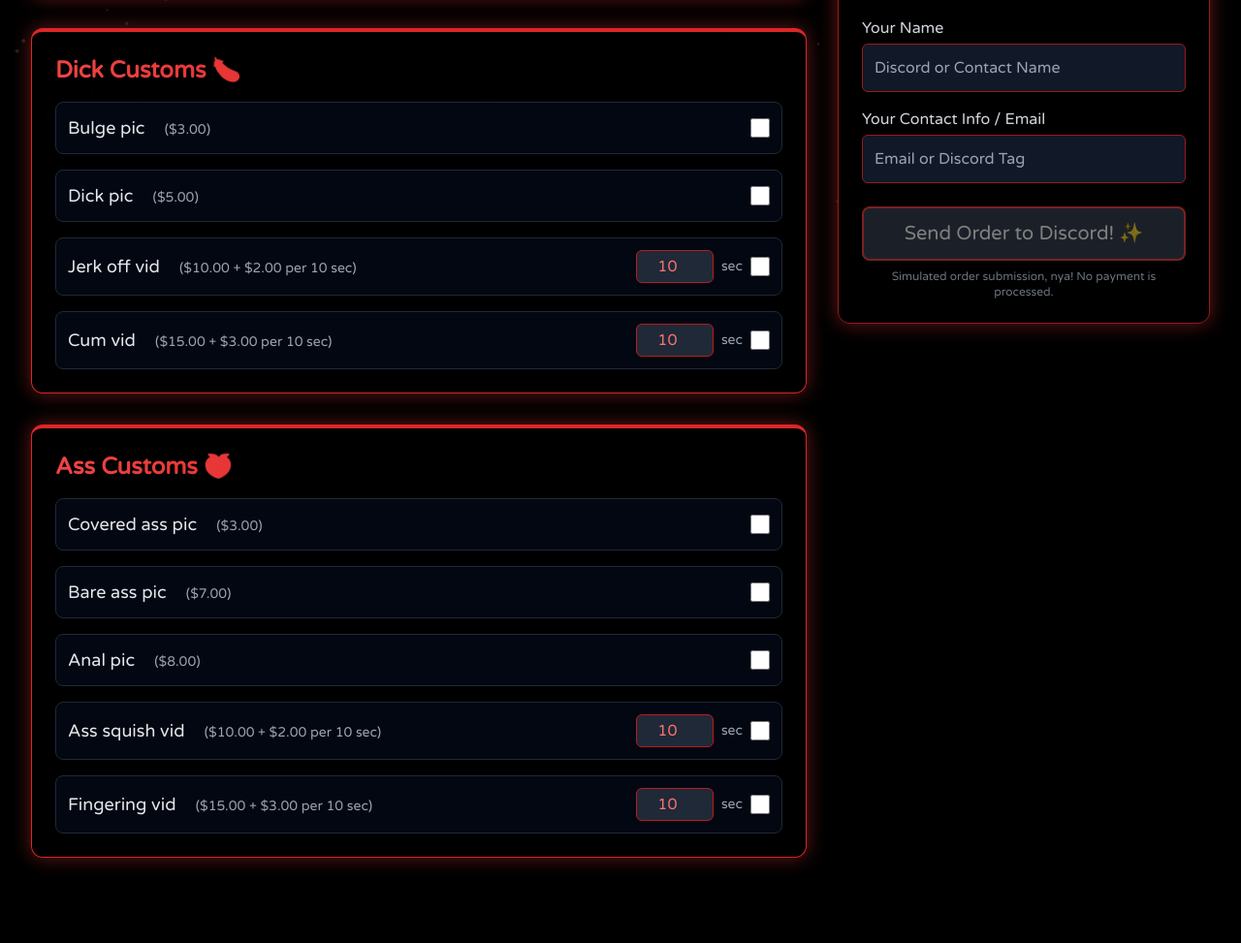
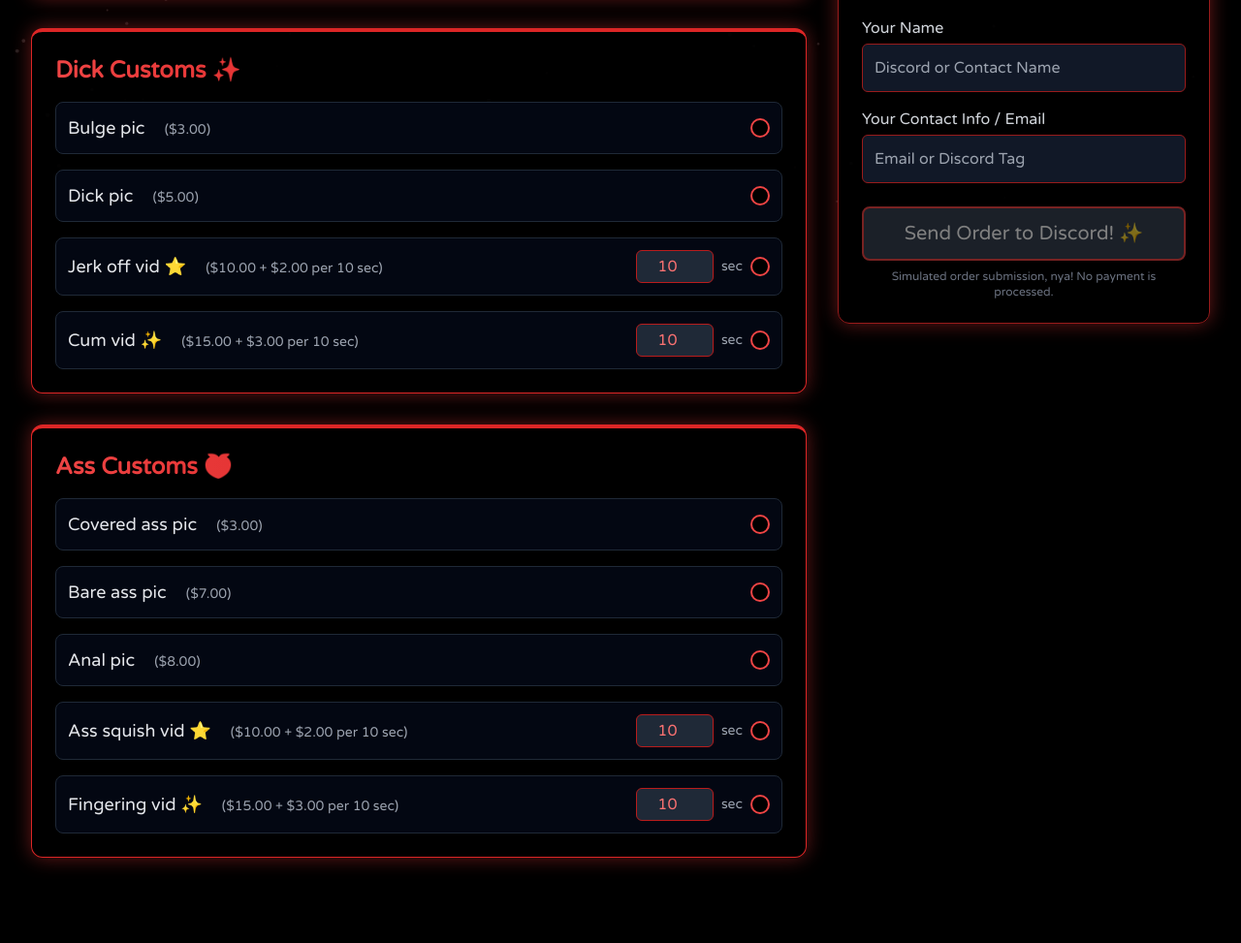
Before and after one commit to JesterCat533/Buyer-site, a website: page index.html in a window 1280 px wide. Shown: the part 582-1555 px from the top of the page at 97% size. Drawn offline with nearby package versions, Linux system fonts and the light colour scheme.

Commit message:
Update index.html

```diff
--- a/index.html
+++ b/index.html
@@ -4,7 +4,9 @@
     <meta charset="UTF-8">
     <meta name="viewport" content="width=device-width, initial-scale=1.0">
     <title>💖 UwU Cute Customs Shop! 💖</title>
-    <!-- Load Tailwind CSS for easy styling --><script src="https://cdn.tailwindcss.com"></script>
+
+    <!-- Load Tailwind CSS -->
+<script src="https://cdn.tailwindcss.com"></script>
     <style>
         /* Changed font to Varela Round for a cute, rounded aesthetic */
         @import url('https://fonts.googleapis.com/css2?family=Varela+Round:wght@400&display=swap');
@@ -60,6 +62,46 @@
             text-shadow: 0 0 8px #ff7777, 0 0 15px #ff4444; /* Brighter, layered glow */
         }
 
+        /* Custom Checkbox Styling (Round and Themed) */
+        .custom-checkbox {
+            appearance: none;
+            -webkit-appearance: none;
+            width: 20px;
+            height: 20px;
+            border: 2px solid #ef4444; /* Red-500 border */
+            border-radius: 50%; /* Make it perfectly round */
+            background-color: #000000; /* Black background */
+            cursor: pointer;
+            transition: all 0.2s ease-in-out;
+            position: relative;
+            flex-shrink: 0; /* Prevents stretching in flex container */
+        }
+
+        .custom-checkbox:checked {
+            background-color: #ef4444; /* Red-500 fill when checked */
+            border-color: #ef4444;
+        }
+
+        /* Custom checkmark using pseudo-element */
+        .custom-checkbox:checked::after {
+            content: '';
+            position: absolute;
+            top: 3px;
+            left: 6px;
+            width: 5px;
+            height: 10px;
+            border: solid #000000; /* Pure black checkmark for contrast */
+            border-width: 0 2px 2px 0;
+            transform: rotate(45deg);
+        }
+
+        /* Style for clickable menu bar */
+        .menu-item-bar {
+            cursor: pointer;
+            user-select: none; /* Prevent text selection on click */
+        }
+
+
         /* Custom message box styling */
         .message-box {
             transition: opacity 0.3s ease-in-out;
@@ -80,13 +122,16 @@
 </head>
 <body class="p-4 md:p-8">
 
-    <!-- Canvas for Parallax Glowing Dots --><canvas id="dotCanvas"></canvas>
+    <!-- Canvas for Parallax Glowing Dots -->
+    <canvas id="dotCanvas"></canvas>
 
-    <!-- Message/Alert Box --><div id="messageBox" class="message-box fixed top-4 right-4 z-50 p-4 rounded-lg shadow-xl text-white opacity-0 transition-opacity hidden">
+    <!-- Message/Alert Box -->
+    <div id="messageBox" class="message-box fixed top-4 right-4 z-50 p-4 rounded-lg shadow-xl text-white opacity-0 transition-opacity hidden">
         <p id="messageText" class="font-semibold text-base"></p>
     </div>
 
-    <!-- Main Content --><div class="content-container container mx-auto">
+    <!-- Main Content -->
+    <div class="content-container container mx-auto">
         <header class="text-center mb-10">
             <h1 class="text-5xl font-extrabold text-red-500 header-glow tracking-wider leading-tight text-gradient">
                 💖 UwU CUTE CUSTOMS MENU! 💖
@@ -97,14 +142,18 @@
         </header>
 
         <main class="grid lg:grid-cols-3 gap-8">
-            <!-- Menu Items --><div id="menuContainer" class="lg:col-span-2 space-y-8">
-                <!-- Menu categories will be injected here by JavaScript --></div>
+            <!-- Menu Items -->
+            <div id="menuContainer" class="lg:col-span-2 space-y-8">
+                <!-- Menu categories will be injected here by JavaScript -->
+            </div>
 
-            <!-- Checkout Form Card --><div class="lg:col-span-1 card p-6 rounded-xl border border-red-800 h-fit sticky top-8">
-                <h2 class="text-3xl font-bold mb-6 text-red-500 text-gradient">✨ Your Cute Order! ✨</h2>
+            <!-- Checkout Form Card -->
+            <div class="lg:col-span-1 card p-6 rounded-xl border border-red-800 h-fit sticky top-8">
+                <h2 class="text-3xl font-bold mb-6 text-red-500 text-gradient">✨ Your Cute Order! ⭐</h2>
 
                 <div id="orderSummary" class="text-gray-400 mb-4 h-48 overflow-y-auto pr-2">
-                    <!-- Selected items will be listed here --><p class="text-center text-base italic text-gray-500">
+                    <!-- Selected items will be listed here -->
+                    <p class="text-center text-base italic text-gray-500">
                         Select items to begin your order, senpai~
                     </p>
                 </div>
@@ -146,28 +195,31 @@
         // --- CONFIGURATION ---
         // !!! IMPORTANT: REPLACE THIS PLACEHOLDER WITH YOUR ACTUAL DISCORD WEBHOOK URL !!!
         const DISCORD_WEBHOOK_URL = 'YOUR_DISCORD_WEBHOOK_URL_HERE';
+        // -----------------------------------------------------------------------------
+
         const BASE_DURATION_SECONDS = 10;
 
         // --- MENU DATA STRUCTURE ---
+        // Emojis updated to use only hearts, stars, and sparkles
         const MENU_ITEMS = {
-            "Thigh Customs 🦵": [
+            "Thigh Customs 💖": [
                 { id: "thigh_pic", name: "Thigh pic", basePrice: 1.00, type: "static" },
                 { id: "thigh_highs", name: "Thigh pic w thigh highs", basePrice: 2.00, type: "static" },
                 { id: "thigh_writing", name: "Thigh pic w custom writing", basePrice: 3.00, type: "static" },
-                { id: "thigh_squishes", name: "Thigh squishes vid", basePrice: 5.00, costPerBlock: 1.00, type: "video" }
+                { id: "thigh_squishes", name: "Thigh squishes vid ⭐", basePrice: 5.00, costPerBlock: 1.00, type: "video" }
             ],
-            "Dick Customs 🍆": [
+            "Dick Customs ✨": [
                 { id: "bulge_pic", name: "Bulge pic", basePrice: 3.00, type: "static" },
                 { id: "dick_pic", name: "Dick pic", basePrice: 5.00, type: "static" },
-                { id: "jo_vid", name: "Jerk off vid", basePrice: 10.00, costPerBlock: 2.00, type: "video" },
-                { id: "cum_vid", name: "Cum vid", basePrice: 15.00, costPerBlock: 3.00, type: "video" }
+                { id: "jo_vid", name: "Jerk off vid ⭐", basePrice: 10.00, costPerBlock: 2.00, type: "video" },
+                { id: "cum_vid", name: "Cum vid ✨", basePrice: 15.00, costPerBlock: 3.00, type: "video" }
             ],
-            "Ass Customs 🍑": [
+            "Ass Customs 🍑": [ // Keeping 🍑 here as it is a specific, known visual request often used in this context
                 { id: "covered_ass", name: "Covered ass pic", basePrice: 3.00, type: "static" },
                 { id: "bare_ass", name: "Bare ass pic", basePrice: 7.00, type: "static" },
                 { id: "anal_pic", name: "Anal pic", basePrice: 8.00, type: "static" },
-                { id: "ass_squish_vid", name: "Ass squish vid", basePrice: 10.00, costPerBlock: 2.00, type: "video" },
-                { id: "fingering_vid", name: "Fingering vid", basePrice: 15.00, costPerBlock: 3.00, type: "video" }
+                { id: "ass_squish_vid", name: "Ass squish vid ⭐", basePrice: 10.00, costPerBlock: 2.00, type: "video" },
+                { id: "fingering_vid", name: "Fingering vid ✨", basePrice: 15.00, costPerBlock: 3.00, type: "video" }
             ]
         };
 
@@ -186,8 +238,10 @@
             if (type === 'success') {
                 messageBox.classList.add('bg-green-600');
             } else if (type === 'error') {
+                // Using red-600 for error messages (matches theme)
                 messageBox.classList.add('bg-red-600');
             } else {
+                // Using yellow-600 for warnings (non-theme color used sparingly for urgency)
                 messageBox.classList.add('bg-yellow-600');
             }
 
@@ -212,6 +266,25 @@
         }
 
         /**
+         * Toggles the selection of a menu item based on the bar click.
+         */
+        function toggleItemSelection(itemId) {
+            const checkbox = document.getElementById(`item_${itemId}`);
+            const durationInput = document.getElementById(`duration_${itemId}`);
+
+            // Toggle the checkbox state
+            checkbox.checked = !checkbox.checked;
+
+            // Manually trigger update order, passing the checkbox element
+            updateOrder({ target: checkbox }, itemId);
+
+            // If it's a video and just got checked, focus the duration input
+            if (checkbox.checked && durationInput) {
+                 durationInput.focus();
+            }
+        }
+
+        /**
          * Renders the menu items from the data structure.
          */
         function renderMenu() {
@@ -230,8 +303,10 @@
                         ? `$${item.basePrice.toFixed(2)} + $${item.costPerBlock.toFixed(2)} per ${BASE_DURATION_SECONDS} sec`
                         : `$${item.basePrice.toFixed(2)}`;
 
+                    // Menu Item Bar is now the clickable element
                     html += `
-                        <div class="flex flex-col md:flex-row justify-between items-start md:items-center p-3 rounded-lg bg-gray-950 transition hover:bg-red-900/40 border border-gray-800">
+                        <div class="menu-item-bar flex flex-col md:flex-row justify-between items-start md:items-center p-3 rounded-lg bg-gray-950 transition hover:bg-red-900/40 border border-gray-800"
+                             onclick="toggleItemSelection('${item.id}')">
                             <div class="flex-grow">
                                 <span class="text-lg font-medium text-gray-200">${item.name}</span>
                                 <span class="block text-sm text-gray-400 md:inline md:ml-4">(${priceString})</span>
@@ -240,18 +315,23 @@
                     `;
 
                     if (item.type === 'video') {
+                        // Added onfocusout to the video input to prevent checkbox from toggling when clicking the input
                         html += `
                                 <input type="number" id="duration_${item.id}" min="${BASE_DURATION_SECONDS}" value="${BASE_DURATION_SECONDS}" step="${BASE_DURATION_SECONDS}" data-item-id="${item.id}"
                                     class="w-20 text-center rounded-md bg-gray-800 border border-red-700 p-1 text-red-400
-                                        focus:ring-red-500 duration-input text-base" onchange="updateOrder(event, '${item.id}')">
+                                        focus:ring-red-500 duration-input text-base"
+                                    onchange="updateOrder(event, '${item.id}')"
+                                    onclick="event.stopPropagation()">
                                 <span class="text-sm text-gray-400">sec</span>
                         `;
                     }
 
+                    // The checkbox remains, but its click event is blocked so only the bar handles the toggle
                     html += `
-                                <input type="checkbox" id="item_${item.id}" data-item-id="${item.id}" onchange="updateOrder(event, '${item.id}')"
-                                    class="h-5 w-5 text-red-500 bg-gray-800 border-red-700 rounded
-                                        focus:ring-red-500 checked:bg-red-600">
+                                <input type="checkbox" id="item_${item.id}" data-item-id="${item.id}"
+                                    class="custom-checkbox"
+                                    onchange="updateOrder(event, '${item.id}')"
+                                    onclick="event.stopPropagation()">
                             </div>
                         </div>
                     `;
@@ -275,6 +355,7 @@
 
         /**
          * Updates the order based on checkbox and duration changes.
+         * Note: This is now called by the toggleItemSelection wrapper or directly by video duration change.
          */
         function updateOrder(event, itemId) {
             const isCheckbox = event.target.type === 'checkbox';
@@ -307,6 +388,11 @@
                     price: price,
                     duration: duration
                 });
+            } else {
+                // If unchecked, ensure video input resets to base value
+                if (itemData.type === 'video') {
+                    document.getElementById(`duration_${itemId}`).value = BASE_DURATION_SECONDS;
+                }
             }
 
             calculateAndRenderTotal();
@@ -405,6 +491,7 @@
                 buttonTextElement.textContent = 'Send Order to Discord! ✨';
                 document.getElementById('checkoutForm').reset();
                 currentOrder = [];
+                // Manually uncheck and reset inputs
                 document.querySelectorAll('input[type="checkbox"]').forEach(cb => { cb.checked = false; });
                 document.querySelectorAll('.duration-input').forEach(input => { input.value = BASE_DURATION_SECONDS; });
                 calculateAndRenderTotal();
@@ -486,6 +573,8 @@
             canvas.width = window.innerWidth;
             canvas.height = window.innerHeight;
 
+            // Clear the dots array and re-initialize to avoid duplication on resize
+            dots = [];
             for (let i = 0; i < DOT_COUNT; i++) {
                 const x = Math.random() * canvas.width;
                 const y = Math.random() * canvas.height;
@@ -496,7 +585,8 @@
 
         // Main animation loop
         function animate() {
-            ctx.clearRect(0, 0, canvas.width, canvas.height); // Clears the canvas completely
+            // CRITICAL: Clears the canvas completely to remove star/trail marks
+            ctx.clearRect(0, 0, canvas.width, canvas.height);
 
             ctx.shadowBlur = 0;
 
@@ -519,6 +609,10 @@
         });
 
         // --- INITIALIZATION ---
+        // Expose the function globally for onclick HTML attribute
+        window.toggleItemSelection = toggleItemSelection;
+        window.updateOrder = updateOrder;
+
         document.addEventListener('DOMContentLoaded', () => {
             renderMenu();
             calculateAndRenderTotal();
```
